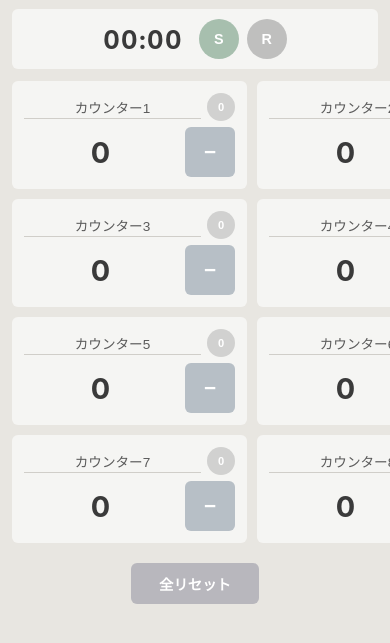
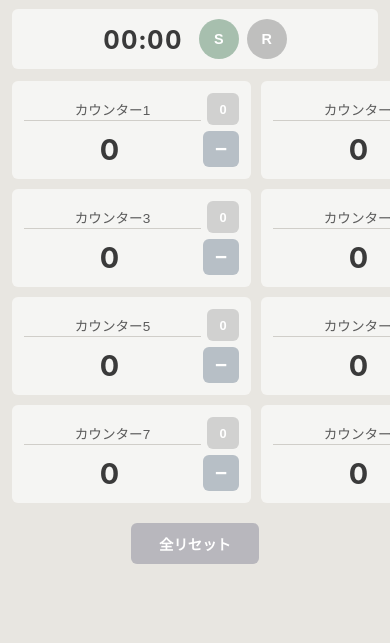
Before and after one commit to ty-gh/eightcounter, a plain HTML site: page index.html in a window 390 px wide. Shown: the part 39-682 px from the top of the page. Drawn offline with Linux system fonts and the light colour scheme.

Commit message:
change btn size

```diff
--- a/style.css
+++ b/style.css
@@ -154,8 +154,8 @@
 }
 
 .counter-body .btn-decrement {
-  width: 56px;
-  height: 56px;
+  width: 32px;
+  height: 32px;
   flex-shrink: 0;
   border: none;
   border-radius: 6px;
@@ -176,13 +176,13 @@
 }
 
 .btn-reset {
-  width: 28px;
-  height: 28px;
+  width: 32px;
+  height: 32px;
   flex-shrink: 0;
   border: none;
-  border-radius: 50%;
+  border-radius: 6px;
   background: rgba(154, 154, 154, 0.4);
-  font-size: 0.7rem;
+  font-size: 0.8rem;
   font-weight: 600;
   cursor: pointer;
   color: #fff;
@@ -249,7 +249,7 @@
   }
 
   .counter-body .btn-decrement {
-    width: 50px;
-    height: 50px;
+    width: 36px;
+    height: 36px;
   }
 }
```
